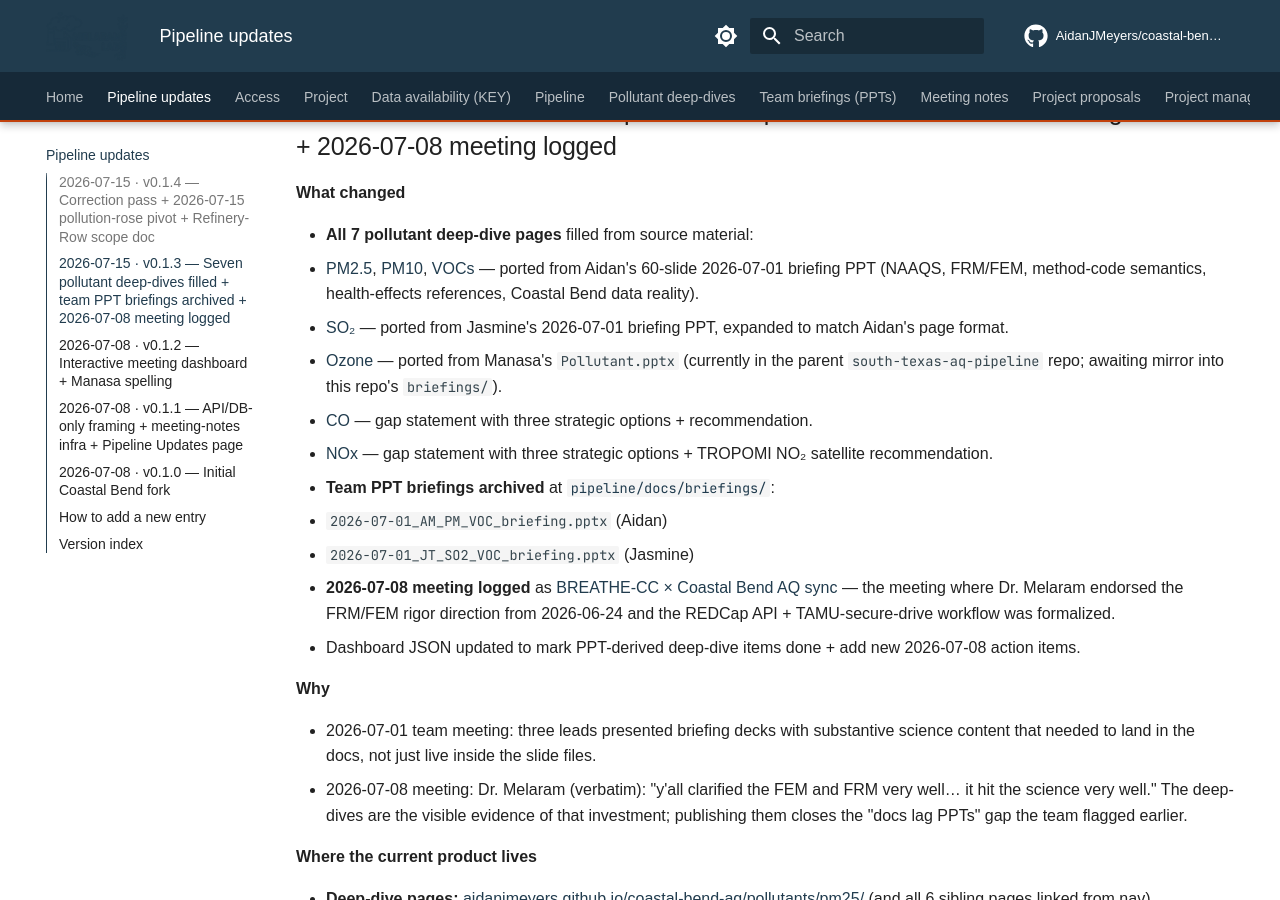
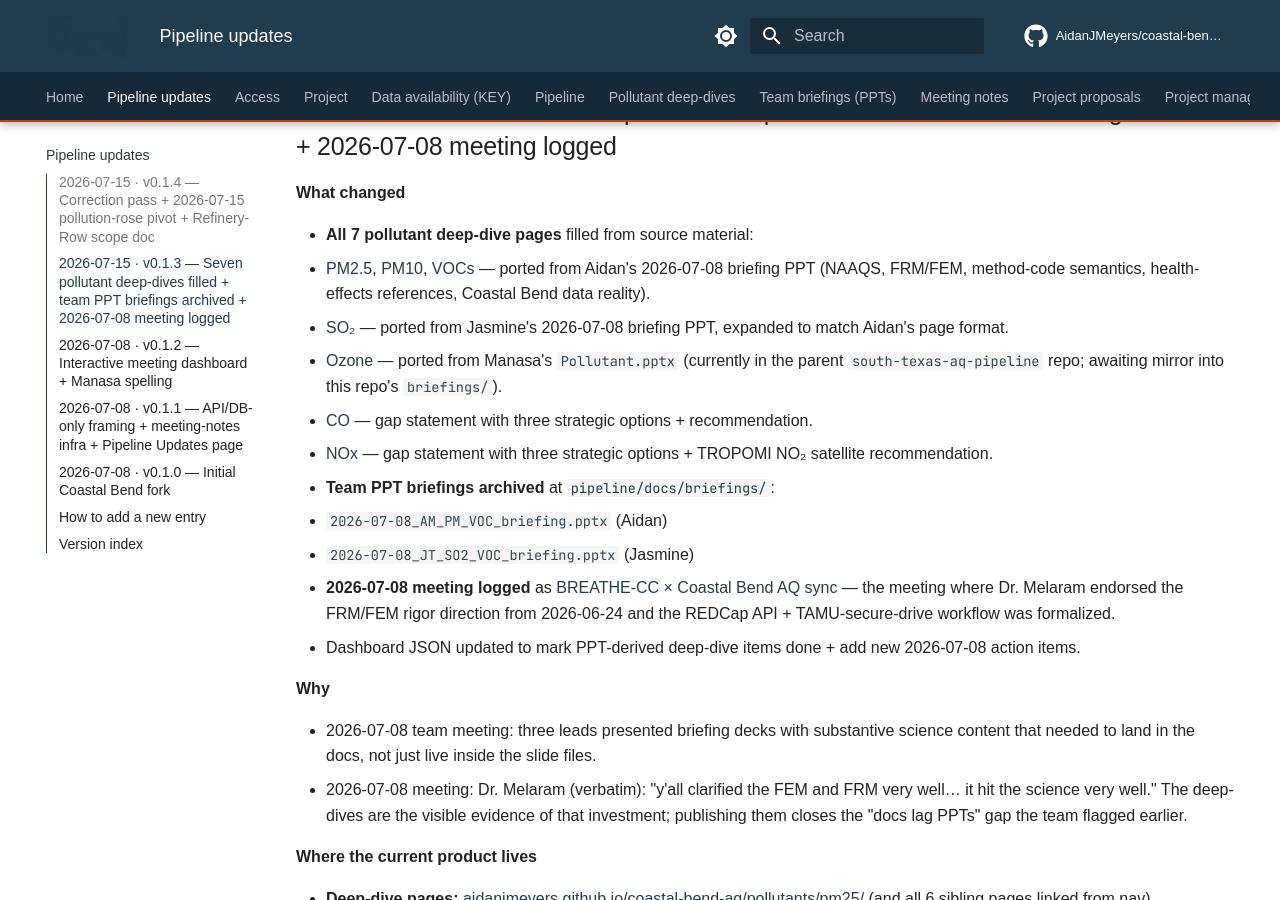
Before and after one commit to AidanJMeyers/coastal-bend-aq, an MkDocs documentation site: the page built from pipeline/docs/pipeline_updates.md, in a window 1280 px wide and 900 px high, scrolled down 1657 px. Built offline with MkDocs 1.6.1 and Material for MkDocs 9.7.7, drawn with Linux system fonts in a browser that asks for light colours; some web fonts are replaced; comment, search, counter and statistics services are not loaded.

Commit message:
v0.1.4 fix — update all pollutant deep-dive PPT links to 07-08 (unblocks strict-mode build)

```diff
--- a/pipeline/docs/pipeline_updates.md
+++ b/pipeline/docs/pipeline_updates.md
@@ -80,20 +80,20 @@
 **What changed**
 
 - **All 7 pollutant deep-dive pages** filled from source material:
-  - [PM2.5](./pollutants/pm25.md), [PM10](./pollutants/pm10.md), [VOCs](./pollutants/vocs.md) — ported from Aidan's 60-slide 2026-07-01 briefing PPT (NAAQS, FRM/FEM, method-code semantics, health-effects references, Coastal Bend data reality).
-  - [SO₂](./pollutants/so2.md) — ported from Jasmine's 2026-07-01 briefing PPT, expanded to match Aidan's page format.
+  - [PM2.5](./pollutants/pm25.md), [PM10](./pollutants/pm10.md), [VOCs](./pollutants/vocs.md) — ported from Aidan's 2026-07-08 briefing PPT (NAAQS, FRM/FEM, method-code semantics, health-effects references, Coastal Bend data reality).
+  - [SO₂](./pollutants/so2.md) — ported from Jasmine's 2026-07-08 briefing PPT, expanded to match Aidan's page format.
   - [Ozone](./pollutants/ozone.md) — ported from Manasa's `Pollutant.pptx` (currently in the parent `south-texas-aq-pipeline` repo; awaiting mirror into this repo's `briefings/`).
   - [CO](./pollutants/co.md) — gap statement with three strategic options + recommendation.
   - [NOx](./pollutants/nox.md) — gap statement with three strategic options + TROPOMI NO₂ satellite recommendation.
 - **Team PPT briefings archived** at [`pipeline/docs/briefings/`](./briefings/index.md):
-  - `2026-07-01_AM_PM_VOC_briefing.pptx` (Aidan)
-  - `2026-07-01_JT_SO2_VOC_briefing.pptx` (Jasmine)
+  - `2026-07-08_AM_PM_VOC_briefing.pptx` (Aidan)
+  - `2026-07-08_JT_SO2_VOC_briefing.pptx` (Jasmine)
 - **2026-07-08 meeting logged** as [BREATHE-CC × Coastal Bend AQ sync](./meeting_notes/2026-07-08.md) — the meeting where Dr. Melaram endorsed the FRM/FEM rigor direction from 2026-06-24 and the REDCap API + TAMU-secure-drive workflow was formalized.
 - Dashboard JSON updated to mark PPT-derived deep-dive items done + add new 2026-07-08 action items.
 
 **Why**
 
-- 2026-07-01 team meeting: three leads presented briefing decks with substantive science content that needed to land in the docs, not just live inside the slide files.
+- 2026-07-08 team meeting: three leads presented briefing decks with substantive science content that needed to land in the docs, not just live inside the slide files.
 - 2026-07-08 meeting: Dr. Melaram (verbatim): "y'all clarified the FEM and FRM very well… it hit the science very well." The deep-dives are the visible evidence of that investment; publishing them closes the "docs lag PPTs" gap the team flagged earlier.
 
 **Where the current product lives**
```
Also changed, not shown: pipeline/docs/meeting_notes/index.md (+2 -2 lines), pipeline/docs/pollutants/pm10.md (+1 -1 lines), pipeline/docs/pollutants/pm25.md (+1 -1 lines), pipeline/docs/pollutants/so2.md (+1 -1 lines), pipeline/docs/pollutants/vocs.md (+2 -2 lines).
